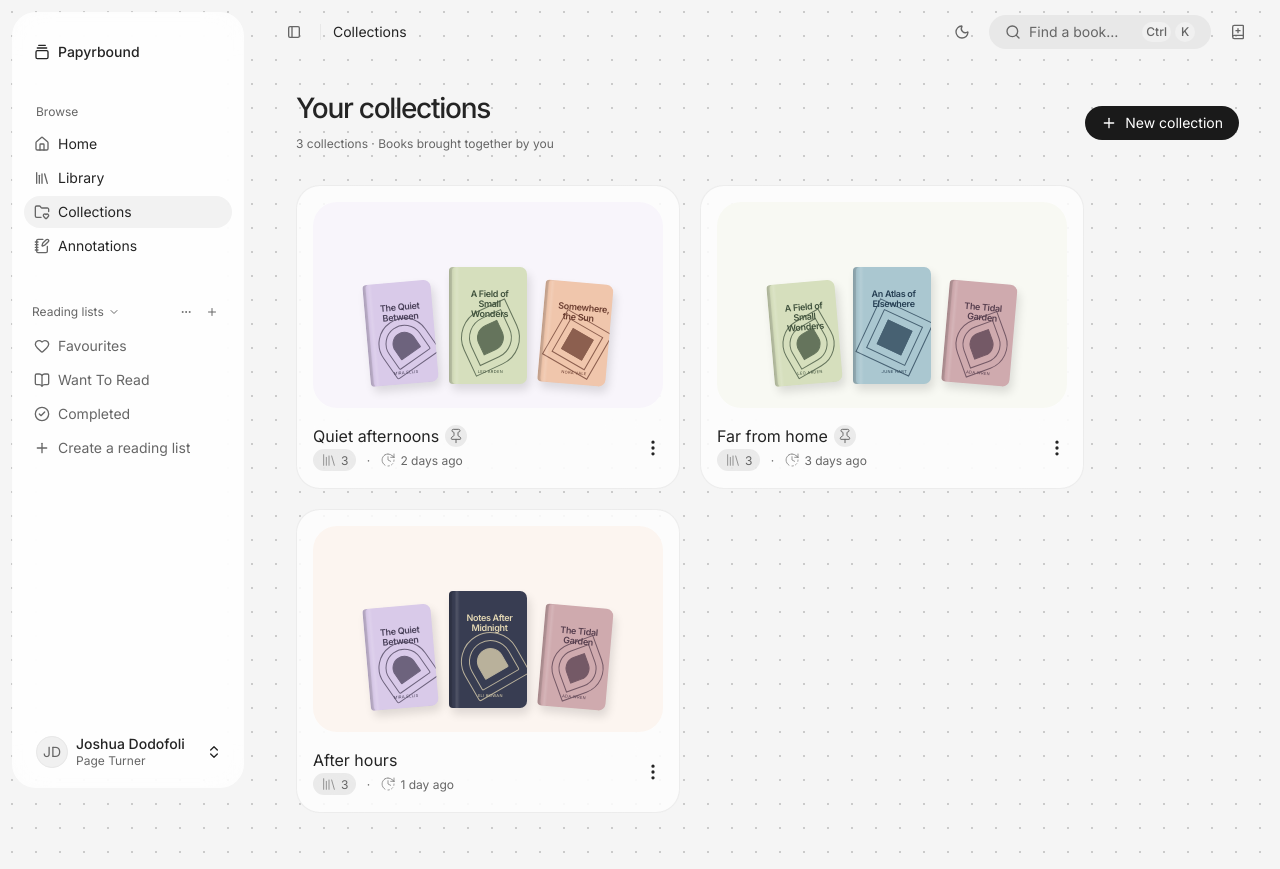
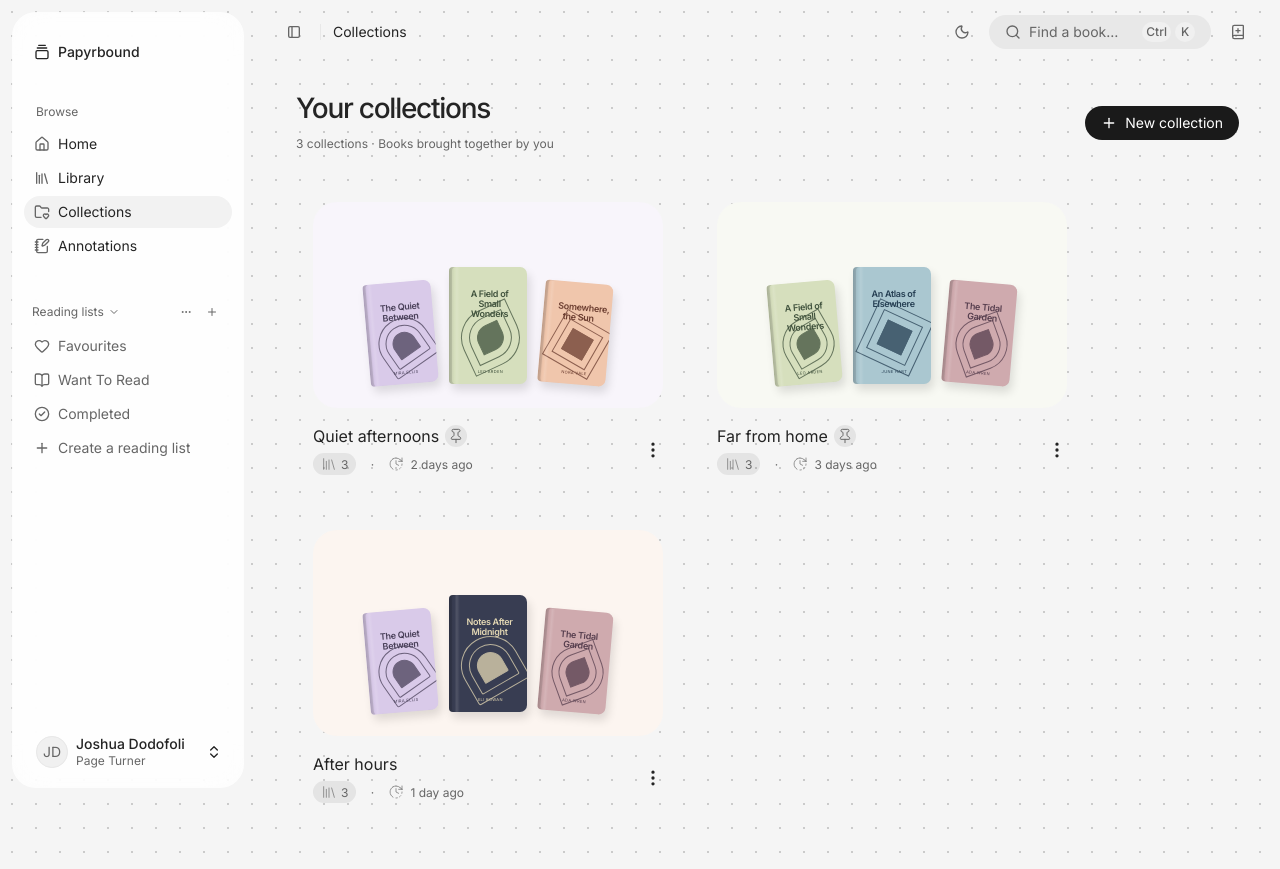
Before and after one commit to Papyrbound/papyrbound-frontend, a Next.js app: page /collections in a window 1280 px wide. Built offline with nearby package versions, Linux system fonts and the light colour scheme.

Commit message:
Chore; Ui enhancements

```diff
--- a/src/app/globals.css
+++ b/src/app/globals.css
@@ -394,8 +394,8 @@
 .collections-heading h1 { font-size: 28px; line-height: 1.2; font-weight: 500; letter-spacing: -.045em; }
 .collections-heading p { margin-top: 8px; font-size: 12px; color: var(--muted-foreground); }
 .collection-cards { display: grid; grid-template-columns: repeat(auto-fill, minmax(min(100%, 320px), 384px)); gap: 20px; }
-.collection-card[data-slot="card"] { position: relative; overflow: hidden; padding: 16px; gap: 0; border: 1px solid color-mix(in srgb, var(--foreground) 7%, transparent); border-radius: 24px; box-shadow: none; background: color-mix(in srgb, var(--popover) 70%, transparent); backdrop-filter: blur(40px) saturate(150%); transition: background-color 180ms, color 180ms; }
-.collection-card:hover { background: color-mix(in srgb, var(--collection-color) 8%, color-mix(in srgb, var(--popover) 70%, transparent)); color: var(--foreground); }
+.collection-card[data-slot="card"] { position: relative; overflow: hidden; padding: 16px; gap: 0; border: 1px solid transparent; border-radius: 24px; box-shadow: none; background: transparent; transition: background-color 180ms, color 180ms; }
+.collection-card:hover { background: color-mix(in srgb, var(--collection-color) 5%, transparent); color: var(--foreground); }
 .collection-open[data-slot="button"] { display: flex; flex-direction: column; justify-content: flex-start; width: 100%; height: auto; padding: 0; border: none; border-radius: 0; gap: 0; white-space: normal; overflow: visible; background: transparent; color: inherit; }
 .collection-open[data-slot="button"]:hover { background: transparent; }
 .collection-preview { position: relative; display: flex; width: 100%; aspect-ratio: 355 / 209; border-radius: 24px; overflow: hidden; align-items: flex-end; justify-content: center; padding: 40px 20px 24px; background: color-mix(in srgb, var(--collection-color) 18%, var(--card)); }
@@ -411,12 +411,12 @@
 .collection-card-info { flex: 1; min-width: 0; text-align: left; }
 .collection-title-row { display: flex; align-items: center; gap: 6px; min-width: 0; }
 .collection-card-title[data-slot="button"] { display: block; min-width: 0; width: auto; height: auto; padding: 0; border: 0; border-radius: 0; background: transparent; color: inherit; text-align: left; white-space: normal; font-size: 16px; line-height: 24px; font-weight: 400; letter-spacing: 0; overflow-wrap: anywhere; }
-.collection-card-meta { display: flex; flex-wrap: nowrap; align-items: center; min-height: 24px; gap: 0; font-size: 12px; font-weight: 400; color: var(--muted-foreground); }
+.collection-card-meta { display: flex; flex-wrap: nowrap; align-items: center; min-height: 24px; margin-top: 4px; gap: 4px; font-size: 12px; font-weight: 400; color: var(--muted-foreground); }
 .dark .collection-card-meta { color: #e7e5e2; }
 .collection-book-count { flex-shrink: 0; display: inline-flex; align-items: center; gap: 4px; padding: 2px 8px; height: 22px; border-radius: 999px; background: color-mix(in srgb, var(--foreground) 8%, transparent); color: inherit; }
 .collection-book-count svg, .collection-card-updated svg { width: 16px; height: 16px; stroke-width: 1; }
 .collection-meta-dot { flex-shrink: 0; display: inline-flex; width: 24px; justify-content: center; }
-.collection-card-updated { display: inline-flex; align-items: center; gap: 4px; min-width: 0; white-space: nowrap; }
+.collection-card-updated { display: inline-flex; align-items: center; gap: 6px; min-width: 0; white-space: nowrap; }
 .collection-card-updated svg { flex-shrink: 0; }
 .collection-card:hover .collection-card-meta { color: var(--muted-foreground); }
 .dark .collection-card:hover .collection-card-meta { color: #e7e5e2; }
```
